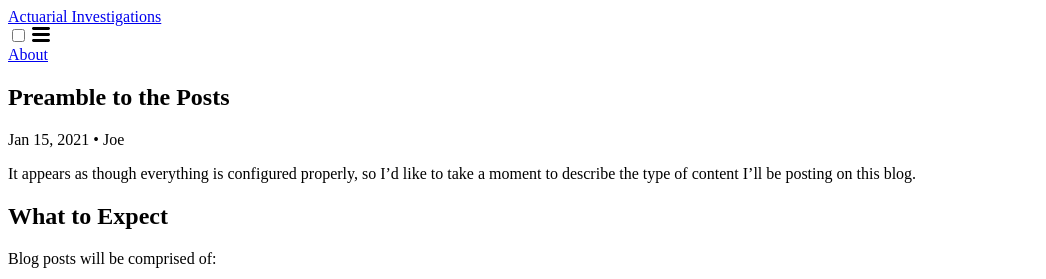
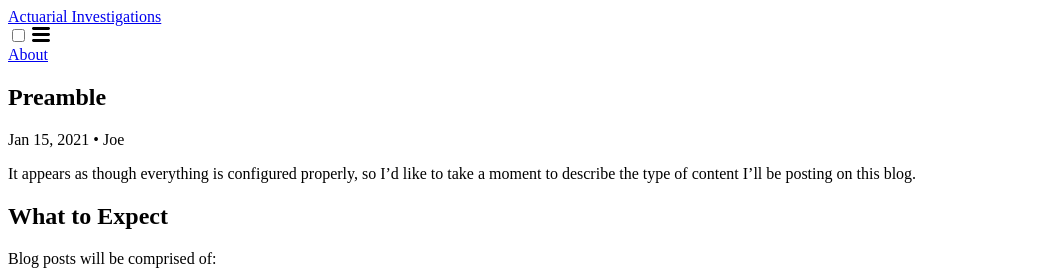
Before and after one commit to JoeKnittel/joeknittel.github.io, a Jekyll site: the page built from _posts/2021-01-15-A-Note-On-Posts.md, in a window 1280 px wide. Shown: the top 279 px of the page, without its empty margins (0-1046 px from the left). Built offline with Jekyll 4.4.1, drawn with Linux system fonts in a browser that asks for light colours.

Commit message:
Update 2021-01-15-A-Note-On-Posts.md

```diff
--- a/_posts/2021-01-15-A-Note-On-Posts.md
+++ b/_posts/2021-01-15-A-Note-On-Posts.md
@@ -1,5 +1,5 @@
 ---
-title: Preamble to the Posts
+title: Preamble
 output:
   md_document:
     variant: gfm
```
